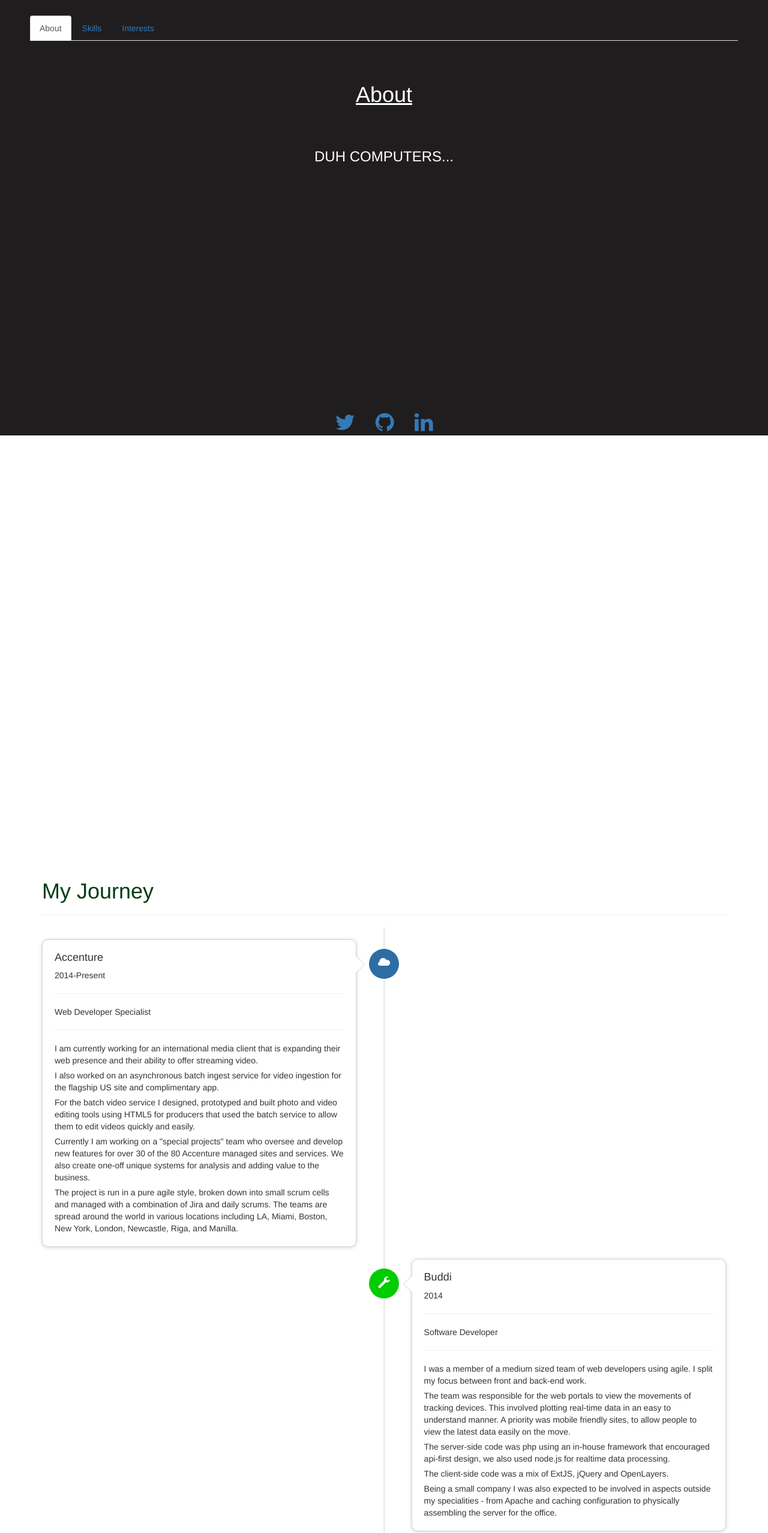
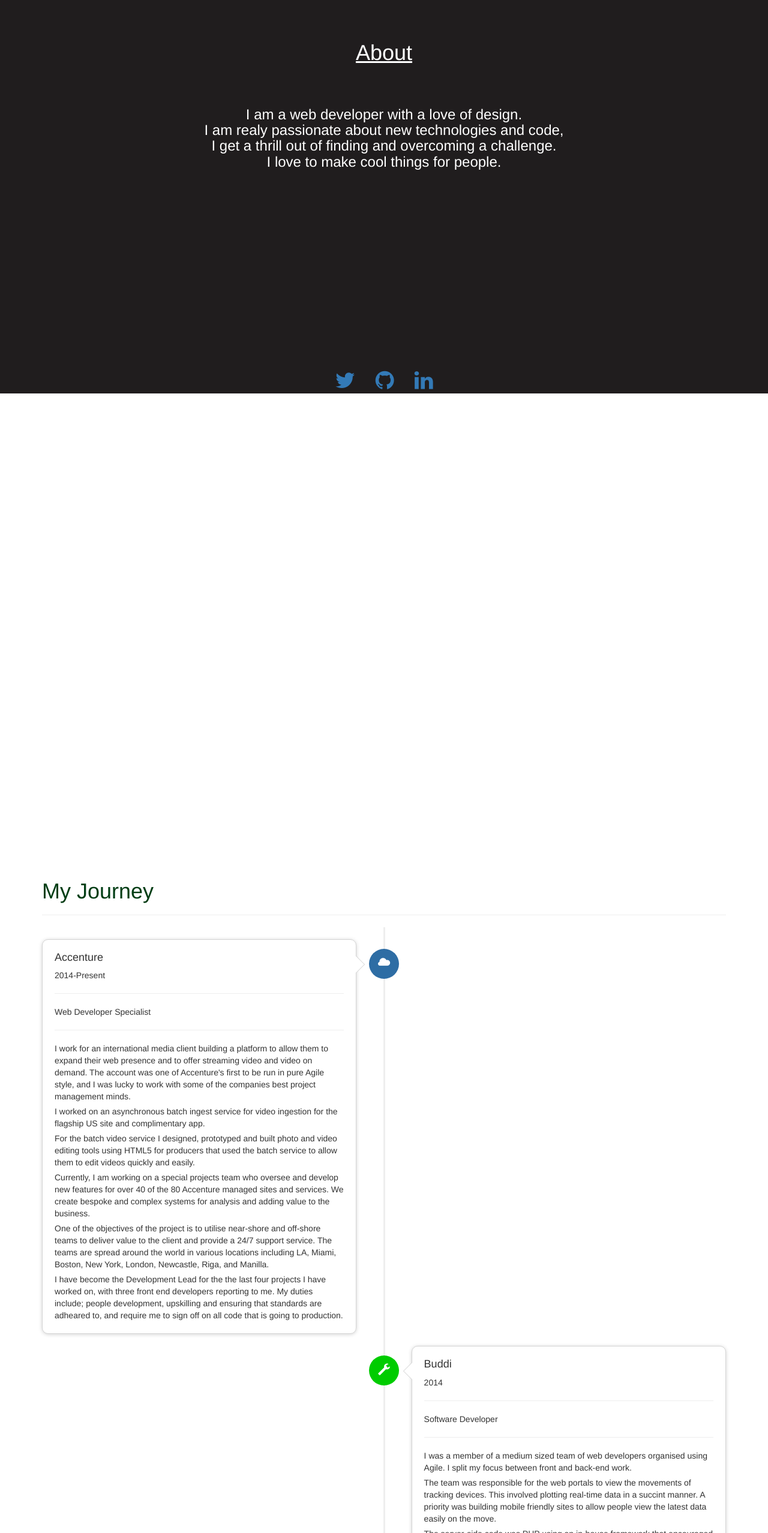
Before and after one commit to AlexanderCannon/colour, a plain HTML site: page index.html in a window 1280 px wide. Shown: the part 824-3380 px from the top of the page at 60% size. Drawn offline with nearby package versions, Linux system fonts and the light colour scheme.

Commit message:
Tweak to scroll logic and content

```diff
--- a/css/watchtower.css
+++ b/css/watchtower.css
@@ -25,6 +25,9 @@
 }
 .img-watch {
     padding-left: 35px;
+}
+.img-games {
+    top: 15px;
 }
 .move-middle {
     width: auto;
@@ -230,7 +233,7 @@
     /*fill: #331a00;*/
 }
 .main {
-    top: 100%;
+    top: 730px;
     left: 0%;
     width: 100%;
     height: 750px;
--- a/index.html
+++ b/index.html
@@ -84,7 +84,11 @@
             <div id="about" class="tab-pane fade in active">
                 <h1 class="text-center qualifications"><u>About</u></h1>
                 <h3 class="text-center qualifications">
-                    DUH COMPUTERS...
+                    I am a web developer with a love of design.<br>
+					I am realy passionate about new technologies and code,<br>
+					I get a thrill out of finding and overcoming a challenge.<br>
+					I love to make cool things for people.
+
                 </h3>
             </div>
             <div id="skills" class="tab-pane fade">
@@ -127,7 +131,7 @@
                         </li>
                         <li class="ball text-centre">
                             <div class="btn popoverData" href="#" data-content="Video games are great, I love playing them. I often consider quitting the day job to become a video game designer." rel="popover" data-placement="bottom" data-original-title="Video Games" data-trigger="hover">
-                                <img class="img-helper" src="img/game.png" height="100px">
+                                <img class="img-helper img-games" src="img/game.png" height="100px">
                             </div>
                         </li>
                         <li class ="ball text-centre">
@@ -216,11 +220,12 @@
                             <hr>
                             <p>Web Developer Specialist</p>
                             <hr>
-                            <p>I am currently working for an international media client that is expanding their web presence and their ability to offer streaming video.</p>
-                            <p>I also worked on an asynchronous batch ingest service for video ingestion for the flagship US site and complimentary app.</p>
+                            <p>I work for an international media client building a platform to allow them to expand their web presence and to offer streaming video and video on demand. The account was one of Accenture's first to be run in pure Agile style, and I was lucky to work with some of the companies best project management minds.</p>
+                            <p>I worked on an asynchronous batch ingest service for video ingestion for the flagship US site and complimentary app.</p>
                             <p>For the batch video service I designed, prototyped and built photo and video editing tools using HTML5 for producers that used the batch service to allow them to edit videos quickly and easily.</p>
-                            <p>Currently I am working on a "special projects" team who oversee and develop new features for over 30 of the 80 Accenture managed sites and services. We also create one-off unique systems for analysis and adding value to the business.</p>
-                            <p>The project is run in a pure agile style, broken down into small scrum cells and managed with a combination of Jira and daily scrums. The teams are spread around the world in various locations including LA, Miami, Boston, New York, London, Newcastle, Riga, and Manilla.</p>
+                            <p>Currently, I am working on a special projects team who oversee and develop new features for over 40 of the 80 Accenture managed sites and services. We create bespoke and complex systems for analysis and adding value to the business.</p>
+							<p>One of the objectives of the project is to utilise near-shore and off-shore teams to deliver value to the client and provide a 24/7 support service. The teams are spread around the world in various locations including LA, Miami, Boston, New York, London, Newcastle, Riga, and Manilla.</p>
+							<p>I have become the Development Lead for the the last four projects I have worked on, with three front end developers reporting to me. My duties include; people development, upskilling and ensuring that standards are adheared to, and require me to sign off on all	 code that is going to production.</p>
                         </div>
                     </div>
                 </li>
@@ -235,11 +240,11 @@
                             <hr>
                             <p>Software Developer</p>
                             <hr>
-                            <p>I was a member of a medium sized team of web developers using agile. I split my focus between front and back-end work.</p>
-                            <p>The team was responsible for the web portals to view the movements of tracking devices. This involved plotting real-time data in an easy to understand manner. A priority was mobile friendly sites, to allow people to view the latest data easily on the move.</p>
-                            <p> The server-side code was php using an in-house framework that encouraged api-first design, we also used node.js for realtime data processing.</p>
+                            <p>I was a member of a medium sized team of web developers organised using Agile. I split my focus between front and back-end work.</p>
+                            <p>The team was responsible for the web portals to view the movements of tracking devices. This involved plotting real-time data in a succint manner. A priority was building mobile friendly sites to allow people view the latest data easily on the move.</p>
+                            <p> The server-side code was PHP using an in-house framework that encouraged API-first design, we used Node.js for realtime data processing.</p>
                             <p>The client-side code was a mix of ExtJS, jQuery and OpenLayers.</p>
-                            <p>Being a small company I was also expected to be involved in aspects outside my specialities - from Apache and caching configuration to physically assembling the server for the office.</p>
+                            <p>Working for a small company I had the opportunity to be involved in many aspects outside my specialities - from Apache and caching configuration to physically assembling the office server.</p>
                         </div>
                     </div>
                 </li>
@@ -271,7 +276,7 @@
                             <p>2010-2013</p>
                             <hr>
                             <p>BSC (Hons),</p>
-                            <p>Computer Science: 2-1</p>
+                            <p>Computer Science: 2:1</p>
                             <hr>
                             <p>I studied a diverse set of computing skills at university, from assembly language to network engineering. Learning many programming languages and techniques such as C++, Java, SVG, and openGL. I found my niche in web development with a flair for CSS.</p>
                             <div class="btn-group">
--- a/js/scroll.js
+++ b/js/scroll.js
@@ -80,7 +80,7 @@ function stickyRelocate(height) {
     }
 }
 function pickTab(height) {
-    if (height > 620 && height < 690) {
+    if (height > 620 && height < 729) {
         $('#skills-toggle').addClass("active");
         $('#about-toggle').removeClass("active");
         $('#interests-toggle').removeClass("active");
@@ -90,7 +90,7 @@ function pickTab(height) {
         $('#about').removeClass("active");
         $('#interests').removeClass("in");
         $('#interests').removeClass("in");
-    } else if (height > 690) {
+    } else if (height > 730) {
         $('#interests-toggle').addClass("active");
         $('#skills-toggle').removeClass("active");
         $('#interests').addClass("in");
@@ -113,7 +113,7 @@ function pickTab(height) {
     }
 }
 function makeFullscreen(height) {
-    if (height > 540 && height < 740) {
+    if (height > 540 && height < 810) {
         $('#mainBox').addClass('fullscreen');
         $('#mainBox').addClass('fixed-box');
     } else {
```
Also changed, not shown: img/music.png (deleted).
